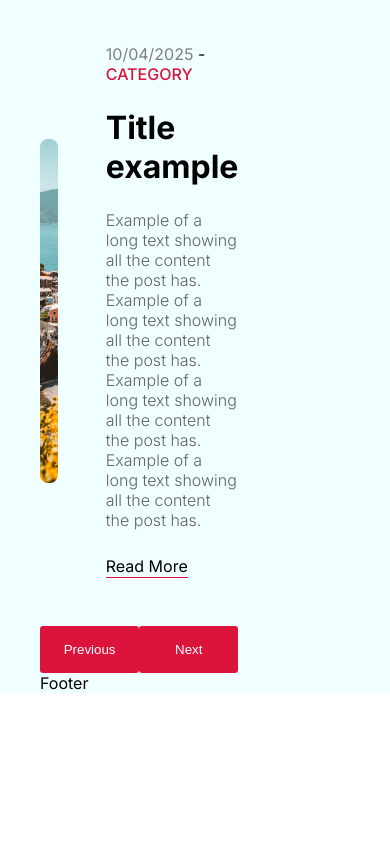
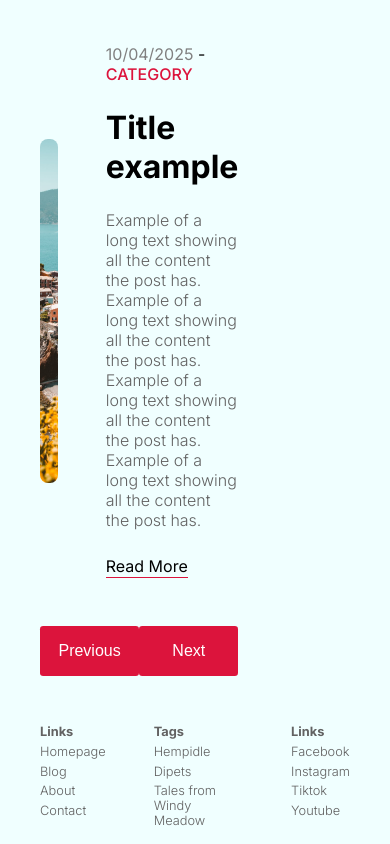
Before and after one commit to Kiriboo93/next-blog, a Next.js app: page / in a window 390 px wide. Shown: the part 2610-3454 px from the top of the page. Before the commit the page ends 3303 px from the top, so only its background shows below. Built offline with nearby package versions, Linux system fonts and the light colour scheme.

Commit message:
Formateado footer.

```diff
--- a/src/components/footer/Footer.jsx
+++ b/src/components/footer/Footer.jsx
@@ -1,9 +1,34 @@
 import React from "react";
 import styles from "./footer.module.css";
+import Image from "next/image";
+import Link from "next/link";
 
 const Footer = () => {
     return (
-        <div className={styles.container}>Footer</div>
+        <div className={styles.container}>
+            <div className={styles.links}>
+                <div className={styles.list}>
+                    <span className={styles.listTitle}>Links</span>
+                    <Link href="/">Homepage</Link>
+                    <Link href="/">Blog</Link>
+                    <Link href="/">About</Link>
+                    <Link href="/">Contact</Link>
+                </div>
+                <div className={styles.list}>
+                    <span className={styles.listTitle}>Tags</span>
+                    <Link href="/">Hempidle</Link>
+                    <Link href="/">Dipets</Link>
+                    <Link href="/">Tales from Windy Meadow</Link>
+                </div>
+                <div className={styles.list}>
+                    <span className={styles.listTitle}>Links</span>
+                    <Link href="/">Facebook</Link>
+                    <Link href="/">Instagram</Link>
+                    <Link href="/">Tiktok</Link>
+                    <Link href="/">Youtube</Link>
+                </div>
+            </div>
+        </div>
     )
 }
 
--- a/src/components/footer/footer.module.css
+++ b/src/components/footer/footer.module.css
@@ -1,2 +1,50 @@
 .container {
+    margin-top: 2rem;
+    padding: 1rem 0;
+    display: flex;
+    align-items: center;
+    justify-content: space-between;
+    color: var(--softTextColor);
 }
+
+.links {
+    display: flex;
+    justify-content: flex-end;
+    flex: 1;
+    gap: 6rem;
+}
+
+.list {
+    display: flex;
+    flex-direction: column;
+    gap: .3rem;
+    font-weight: 300;
+}
+
+.listTitle {
+    font-weight: bold;
+}
+
+@media screen and (max-width: 1024px) {
+    .links {
+        gap: 3rem;
+    }
+}
+
+@media screen and (max-width: 768px) {
+    .container {
+        flex-direction: column;
+        gap: 6rem;
+    }
+
+    .links {
+        width: 100%;
+        justify-content: space-between;
+    }
+}
+
+@media screen and (max-width: 640px) {
+    .links {
+        font-size: .8rem;
+    }
+}
--- a/src/components/pagination/pagination.module.css
+++ b/src/components/pagination/pagination.module.css
@@ -11,4 +11,5 @@
     color: white;
     cursor: pointer;
     border-radius: .2rem;
+    font-size: 1rem;
 }
```
